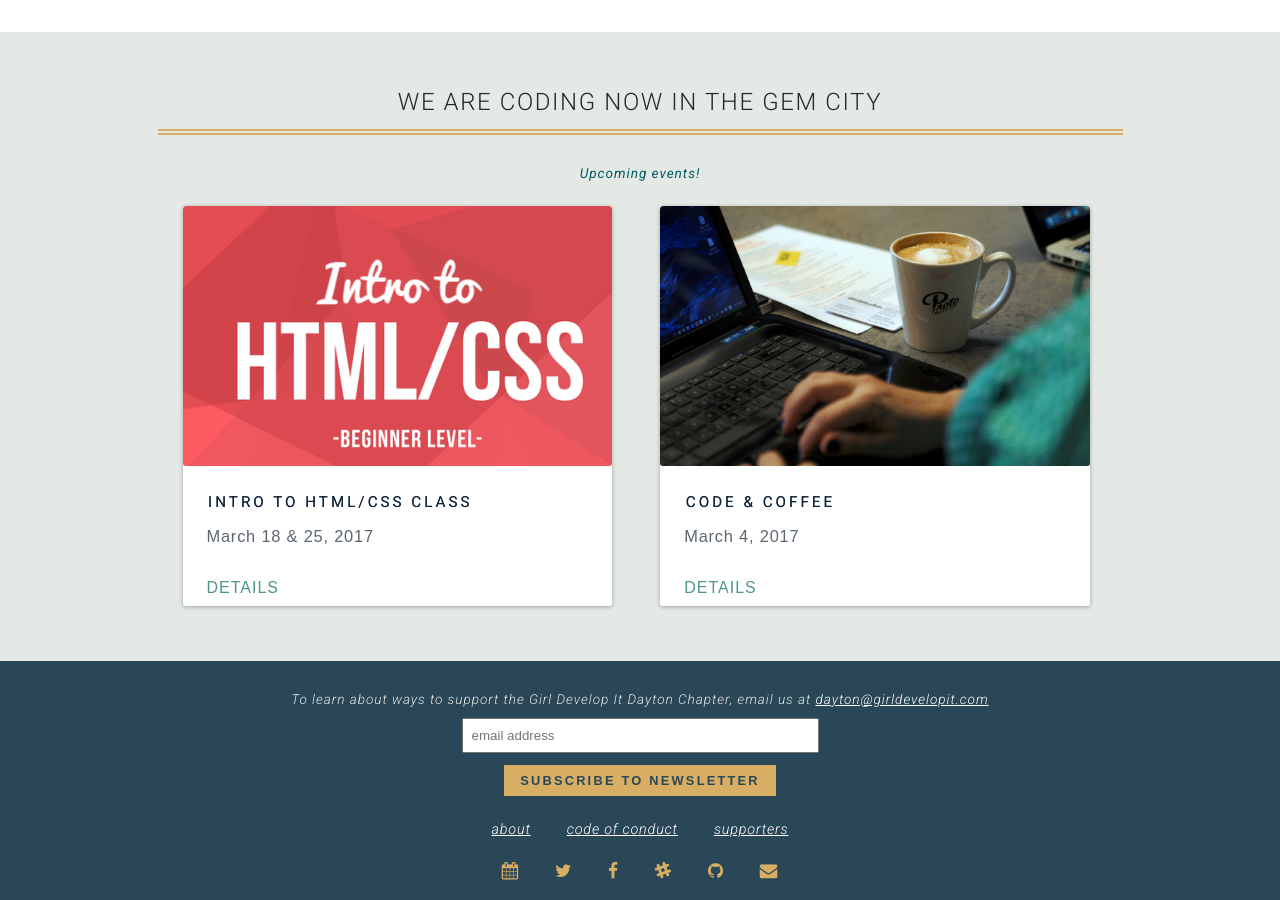
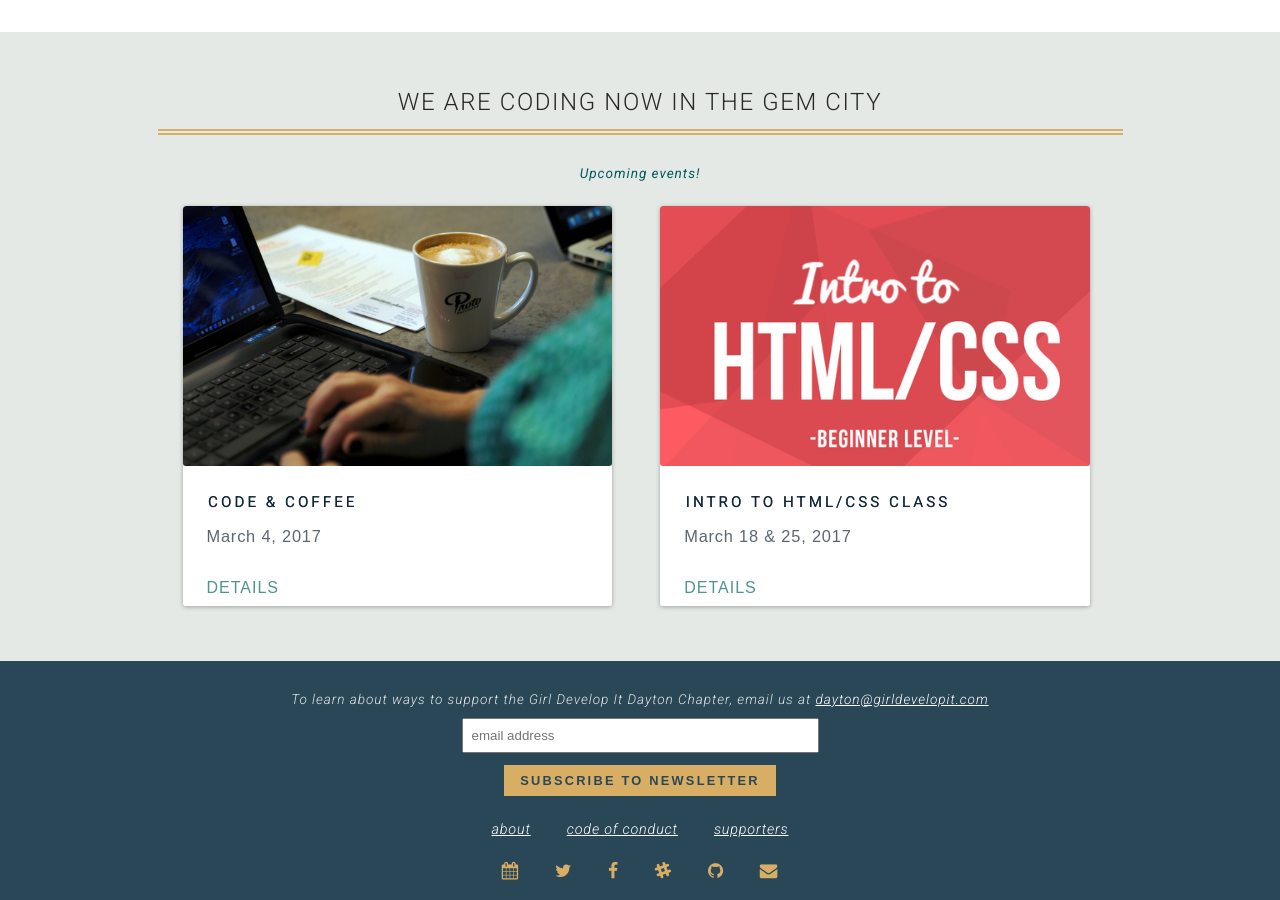
Before and after one commit to dytcodetogether/gdidayton, a Jekyll site: the page built from index.html, in a window 1280 px wide and 900 px high, scrolled down 795 px. Built offline with Jekyll 4.4.1, drawn with Linux system fonts in a browser that asks for light colours; nearby versions of some CDN libraries; some of the changed lines change nothing that is shown.

Commit message:
Reorder events

```diff
--- a/_data/events.yml
+++ b/_data/events.yml
@@ -1,8 +1,8 @@
+- title: Code & Coffee
+  date: March 4, 2017
+  link: https://www.meetup.com/Girl-Develop-It-Dayton/events/238010570/
+  image: /img/event_code-coffee.jpeg
 - title: Intro to HTML/CSS class
   date: March 18 & 25, 2017
   link: https://www.meetup.com/Girl-Develop-It-Dayton/events/234840799/
   image: /img/event_html-css.jpeg
-- title: Code & Coffee
-  date: March 4, 2017
-  link: https://www.meetup.com/Girl-Develop-It-Dayton/events/238010570/
-  image: /img/event_code-coffee.jpeg
```
